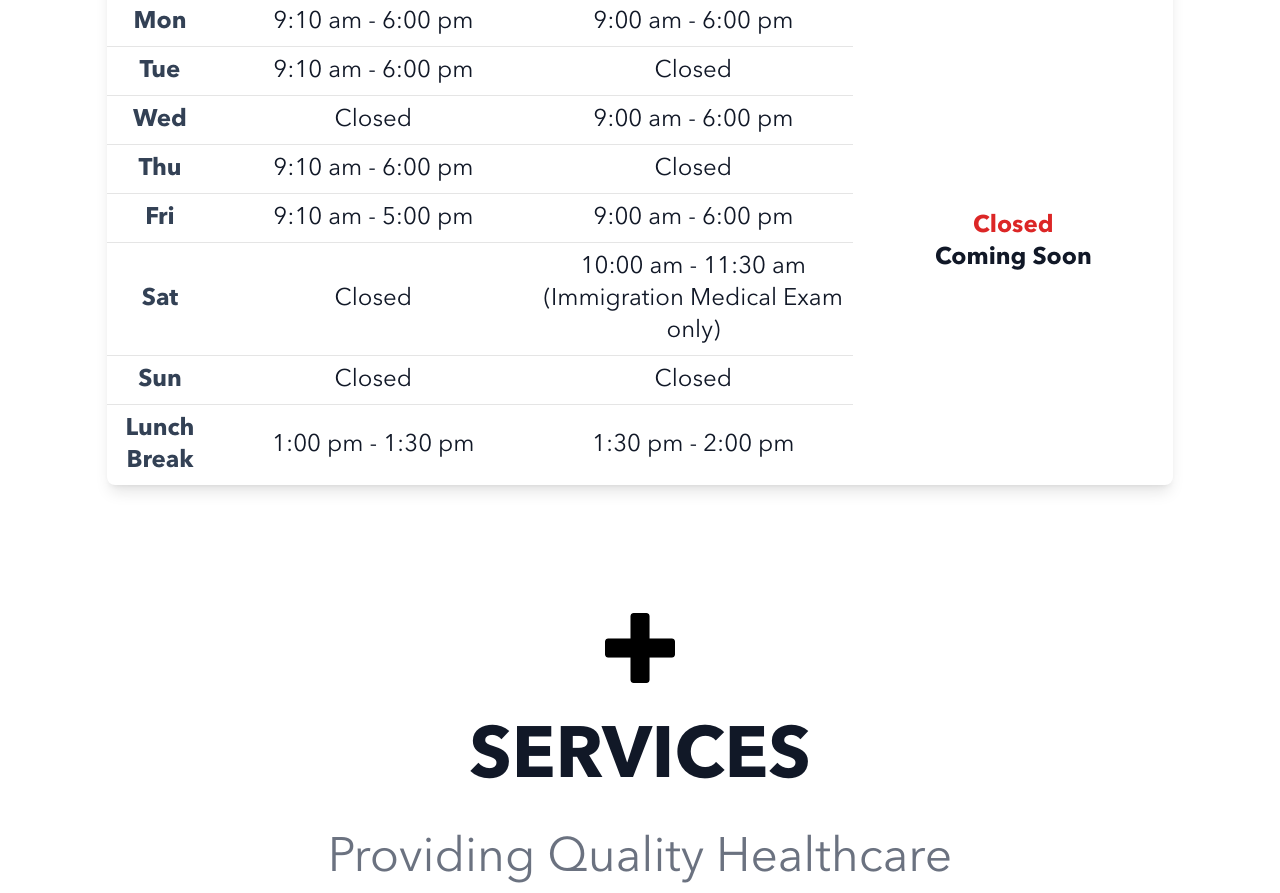
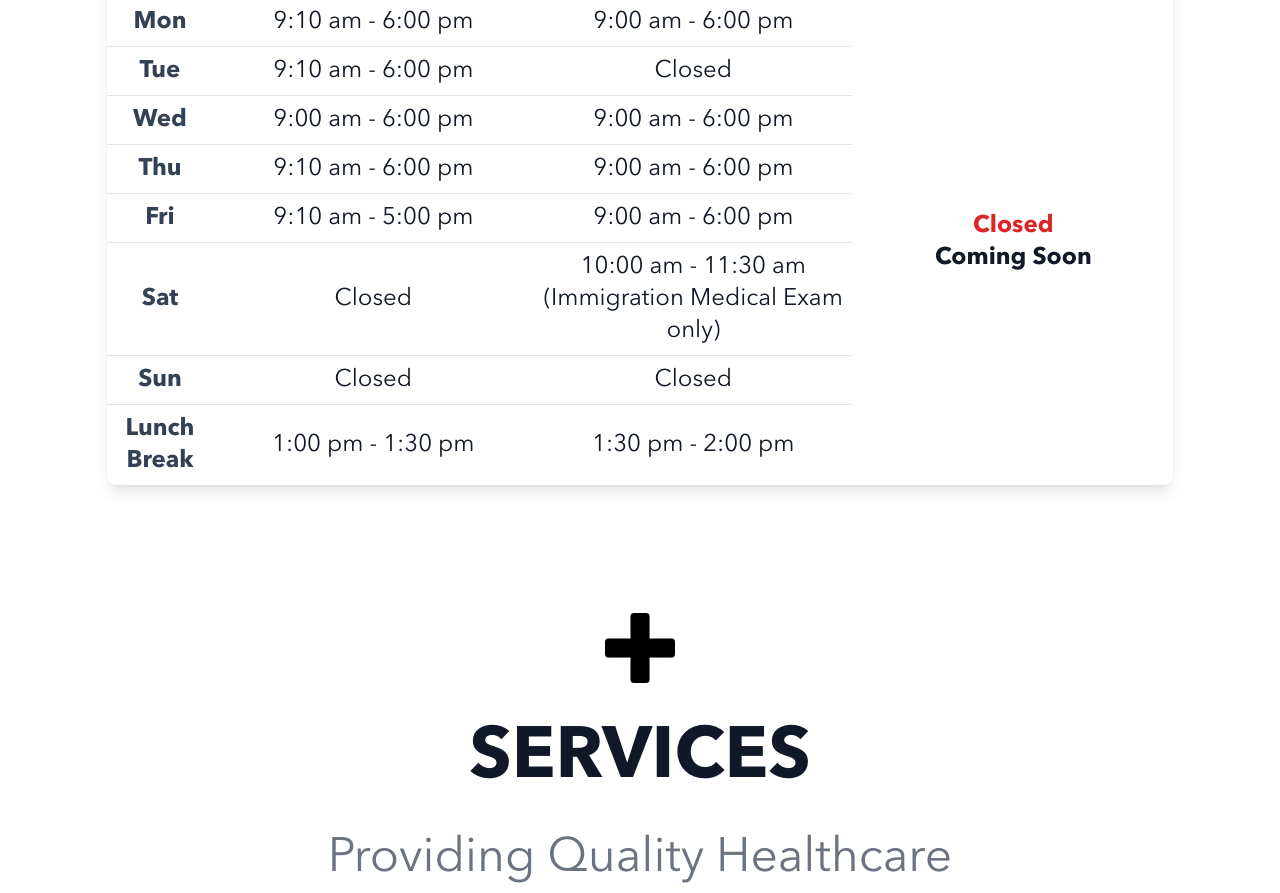
Before and after one commit to dongsub0918/hellomed-client, a Next.js app: page /urgent-care in a window 1280 px wide. Shown: the part 1289-2182 px from the top of the page. Built offline with nearby package versions, Linux system fonts and the light colour scheme.

Commit message:
hours change

```diff
--- a/src/app/admin/page.tsx
+++ /dev/null
@@ -1,4 +0,0 @@
-// asdsad
-// asdsad
-// asdsad
-// asdsad
--- a/src/ui/hours-table.tsx
+++ b/src/ui/hours-table.tsx
@@ -44,14 +44,14 @@ const hours = [
   },
   {
     day: "Wed",
-    HELLOMED_Central: "Closed",
+    HELLOMED_Central: "9:00 am - 6:00 pm",
     HELLOMED_North: "9:00 am - 6:00 pm",
     HELLOMED_South: "",
   },
   {
     day: "Thu",
     HELLOMED_Central: "9:10 am - 6:00 pm",
-    HELLOMED_North: "",
+    HELLOMED_North: "9:00 am - 6:00 pm",
     HELLOMED_South: "",
   },
   {
```
